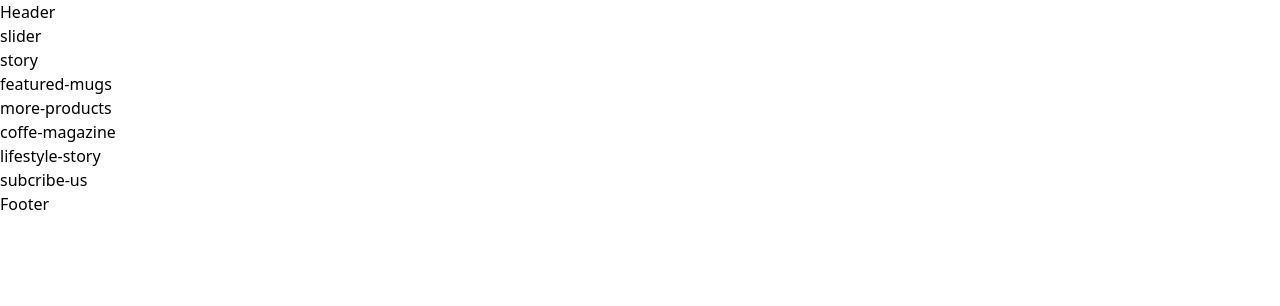
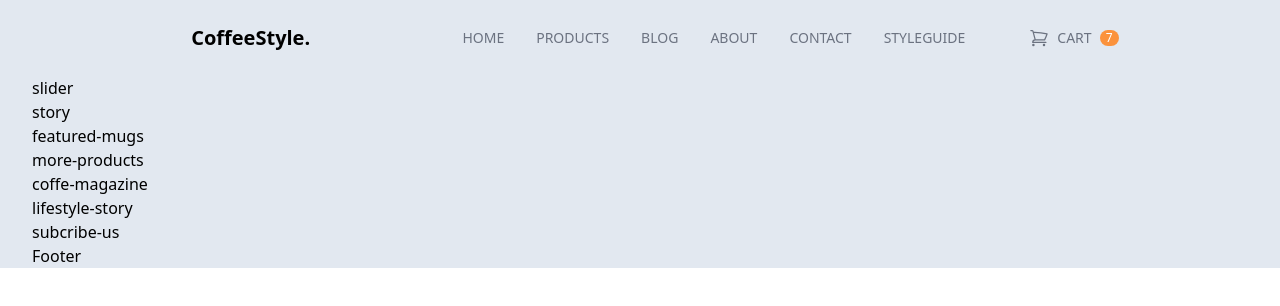
Before and after one commit to tinhnb21/tailwindcss-coffe-style, a website: page public/index.html in a window 1280 px wide. Drawn offline with Linux system fonts and the light colour scheme.

Commit message:
commit header

```diff
--- a/public/index.html
+++ b/public/index.html
@@ -5,15 +5,54 @@
     <meta charset="UTF-8">
     <meta name="viewport" content="width=device-width, initial-scale=1.0">
     <title>Coffe house</title>
-    <link href="./output.css" rel="stylesheet" />
+    <link href="./output.css" type="text/css" rel="stylesheet" />
 
 </head>
 
 <body>
     <div id="root">
-        <div class="content-wrapper">
-            <header>
-                Header
+        <div class="content-wrapper max-w-screen-2xl text-base mx-auto px-8 bg-slate-200">
+            <header class="py-6 mx-10">
+                <nav class="flex justify-between flex-row items-center">
+                    <div class="logo basis-2/6 text-center text-xl font-semibold cursor-pointer">
+                        CoffeeStyle.
+                    </div>
+                    <ul
+                        class="basis-3/6 flex items-center justify-end gap-8 uppercase text-sm text-gray-500 font-medium">
+                        <li class="ct-top-menu-item">
+                            <a class="#" href="">Home</a>
+                        </li>
+                        <li class="ct-top-menu-item">
+                            <a class="#" href="">Products</a>
+                        </li>
+                        <li class="ct-top-menu-item">
+                            <a class="#" href="">Blog</a>
+                        </li>
+                        <li class="ct-top-menu-item">
+                            <a class="#" href="">About</a>
+                        </li>
+                        <li class="ct-top-menu-item">
+                            <a class="#" href="">Contact</a>
+                        </li>
+                        <li class="ct-top-menu-item">
+                            <a class="#" href="">StyleGuide</a>
+                        </li>
+                    </ul>
+                    <ul
+                        class="basis-1/6 flex justify-start items-center ml-16 uppercase text-sm text-gray-500 font-medium">
+                        <li class="ct-top-menu-item">
+                            <a href="#" class="flex items-center">
+                                <svg xmlns="http://www.w3.org/2000/svg" fill="none" viewBox="0 0 24 24"
+                                    stroke-width="1.5" stroke="currentColor" class="ct-icon">
+                                    <path stroke-linecap="round" stroke-linejoin="round"
+                                        d="M2.25 3h1.386c.51 0 .955.343 1.087.835l.383 1.437M7.5 14.25a3 3 0 00-3 3h15.75m-12.75-3h11.218c1.121-2.3 2.1-4.684 2.924-7.138a60.114 60.114 0 00-16.536-1.84M7.5 14.25L5.106 5.272M6 20.25a.75.75 0 11-1.5 0 .75.75 0 011.5 0zm12.75 0a.75.75 0 11-1.5 0 .75.75 0 011.5 0z" />
+                                </svg>
+                                <span class="mx-2">Cart</span>
+                                <span class="ct-badge-circle bg-orange-400 text-white">7</span>
+                            </a>
+                        </li>
+                    </ul>
+                </nav>
             </header>
             <main>
                 <div class="slider">
--- a/src/input.css
+++ b/src/input.css
@@ -1,3 +1,16 @@
 @tailwind base;
 @tailwind components;
 @tailwind utilities;
+
+/* ct */
+.ct-top-menu-item {
+  @apply cursor-pointer py-1 hover:text-gray-800 relative after:absolute after:bottom-0 after:left-0 after:bg-light-coffee after:h-0.5 after:w-0 hover:after:w-full after:transition-all after:ease-in-out after:duration-300;
+}
+
+.ct-icon {
+  @apply w-5 h-5 inline-block;
+}
+
+.ct-badge-circle {
+  @apply text-xs text-center rounded-full px-1.5;
+}
--- a/tailwind.config.js
+++ b/tailwind.config.js
@@ -2,7 +2,11 @@
 module.exports = {
   content: ["./public/**/*.{html,js}"],
   theme: {
-    extend: {},
+    extend: {
+      colors: {
+        "light-coffee": "#C89F94",
+      },
+    },
   },
   plugins: [],
 };
```
Also changed, not shown: public/output.css, 1 other file.
